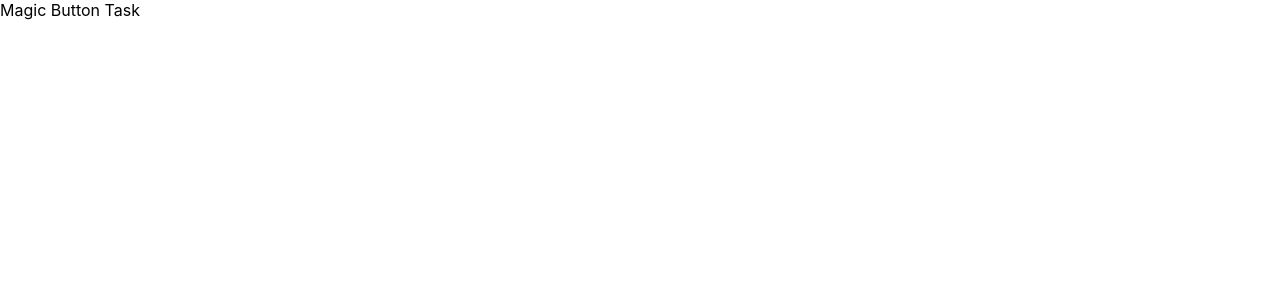
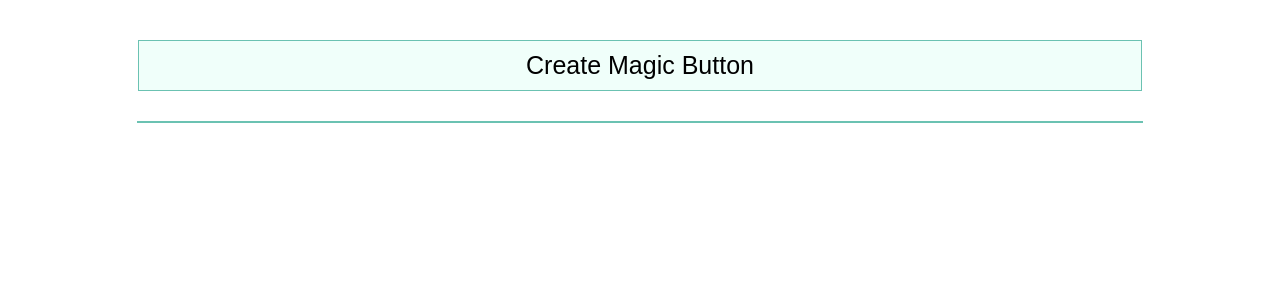
Before and after one commit to shecodestooiq/MagicButtonTask, a React (Create React App) app: page / in a window 1280 px wide. Shown: the top 300 px of the page. Built offline with nearby package versions, Linux system fonts and the light colour scheme.

Commit message:
create magic button

```diff
--- a/src/App.js
+++ b/src/App.js
@@ -1,5 +1,10 @@
+import MagicButton from "./Components/MagicButton"
 function App() {
-  return <div>Magic Button Task</div>;
+  return (
+    <>
+      <MagicButton />
+    </>
+  );
 }
 
 export default App;
--- /dev/null
+++ b/src/Components/MagicButton.jsx
@@ -0,0 +1,46 @@
+import React, { useState } from "react";
+
+const getRandomColor = () => {
+  const letters = "0123456789ABCDEF";
+  let color = "#";
+  for (let i = 0; i < 6; i++) {
+    color += letters[Math.floor(Math.random() * 16)];
+  }
+  return color;
+};
+
+const MagicButton = ({ color }) => {
+  return (
+    <button style={{ backgroundColor: color }}>
+      My Background Color is {color}
+    </button>
+  );
+};
+
+const ParentButton = () => {
+  const [buttons, setButtons] = useState([]);
+
+  const handleCreateButton = () => {
+    const newColor = getRandomColor();
+    const newButton = <MagicButton color={newColor} />;
+    setButtons([...buttons, newButton]);
+  };
+
+  return (
+    <div className="Container">
+      <button onClick={() => handleCreateButton()} className="btnTextSize">
+        Create Magic Button
+      </button>
+      <div className="btnContainer">
+        {React.Children.map(buttons, (button, index) => (
+          <div key={index}>
+            {React.cloneElement(button, {
+              onClick: () => handleCreateButton(button.props.color),
+            })}
+          </div>
+        ))}
+      </div>
+    </div>
+  );
+};
+export default ParentButton;
--- a/src/index.css
+++ b/src/index.css
@@ -11,3 +11,39 @@ code {
   font-family: source-code-pro, Menlo, Monaco, Consolas, 'Courier New',
     monospace;
 }
+.Container{
+  width: 80%;
+  margin: 0 auto;
+  margin-top: 30px;
+  display: flex;
+  flex-wrap: wrap;
+  flex-direction: column;
+}
+.Container button{
+  margin: 10px;
+  padding: 10px;
+}
+.btnTextSize{
+  font-size: 25px;
+  cursor: pointer;
+  background-color: rgb(240, 255, 250);
+  border: 1px solid #6bc2b2;
+}
+.btnTextSize:hover{
+  background-color: rgb(169, 218, 202);
+}
+.btnContainer{
+  background-color: rgb(240, 255, 250);
+  border: 1px solid #6bc2b2;
+  width: 98%;
+  margin: 20px auto;
+  display: flex;
+  flex-wrap: wrap;
+  justify-content: center;
+}
+.btnContainer button{
+  margin: 10px;
+  padding: 10px;
+  max-width: 200px;
+  border: 0;
+}
```
